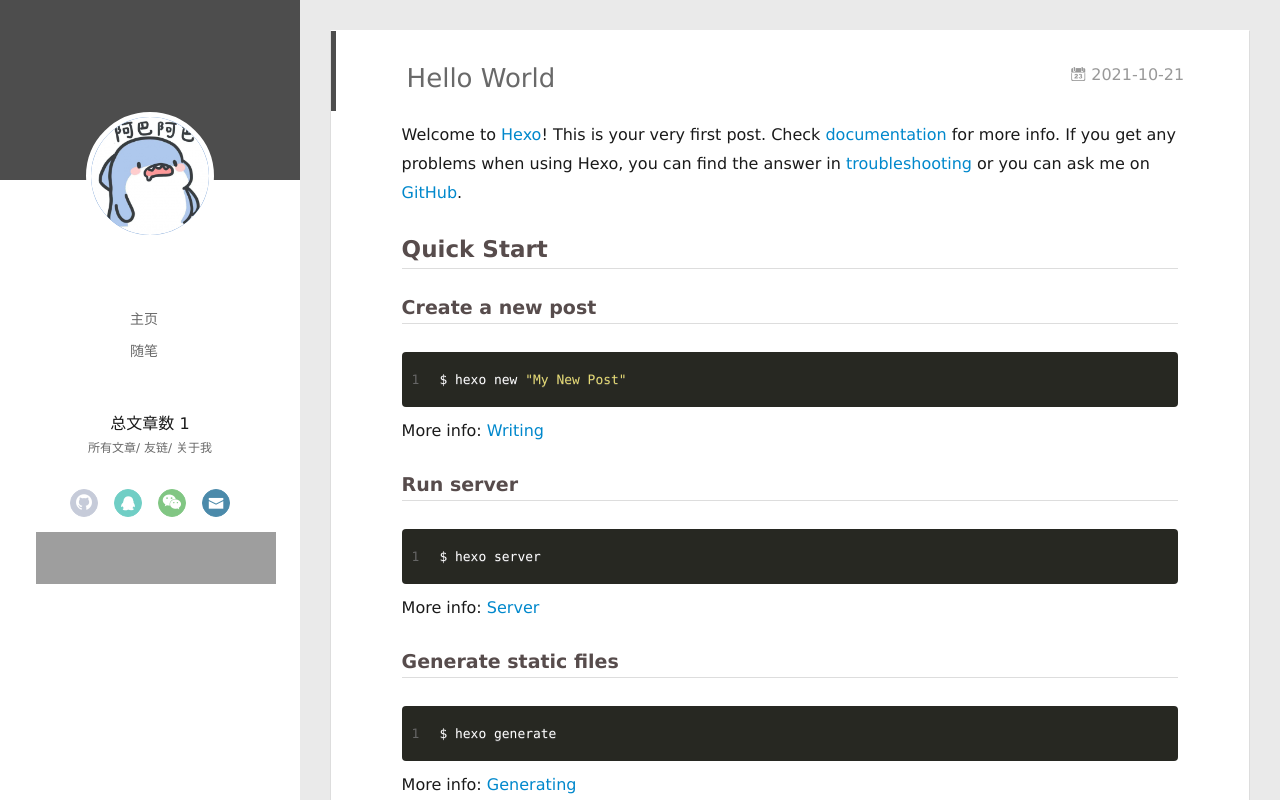
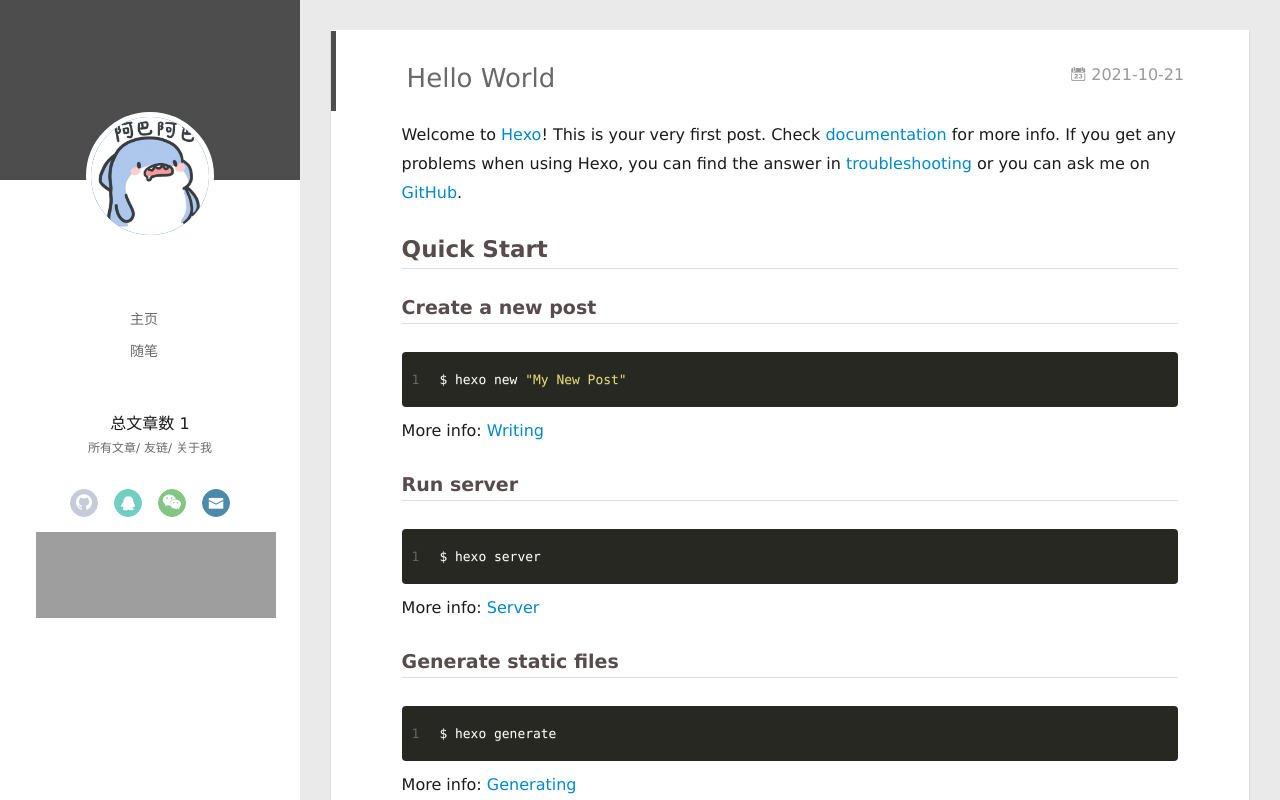
Before and after one commit to wzh0214/wzh0214.github.io, a plain HTML site: page 2021/10/21/hello-world/index.html in a window 1280 px wide. Drawn offline with Linux system fonts and the light colour scheme; grey boxes are pictures that could not be loaded.

Commit message:
Site updated: 2021-10-23 21:39:07

```diff
--- a/2021/10/21/hello-world/index.html
+++ b/2021/10/21/hello-world/index.html
@@ -96,7 +96,7 @@
 
 
 			<div style="position:absolute; bottom:120px left:auto; width:85%">
-				<iframe frameborder="no" border="0" marginwidth="0" marginheight="0" width=240 height=52 src="//music.163.com/outchain/player?type=2&id=445886994&auto=1&height=66"></iframe>
+				<iframe frameborder="no" border="0" marginwidth="0" marginheight="0" width=240 height=86 src="//music.163.com/outchain/player?type=2&id=445886994&auto=1&height=66"></iframe>
 			</div>
 
 
```
Also changed, not shown: archives/2021/10/index.html (+1 -1 lines), archives/2021/index.html (+1 -1 lines), archives/index.html (+1 -1 lines), index.html (+1 -1 lines).
